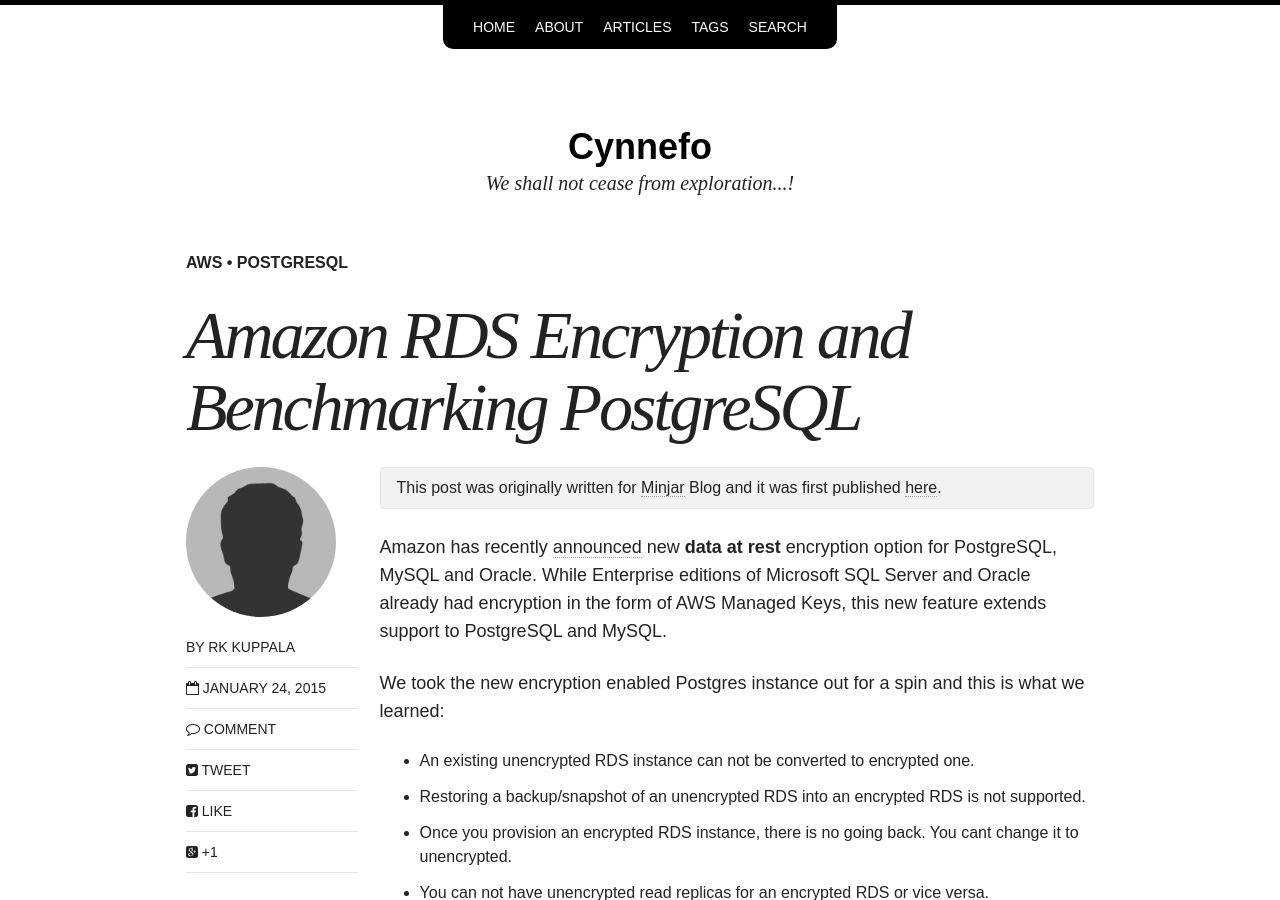
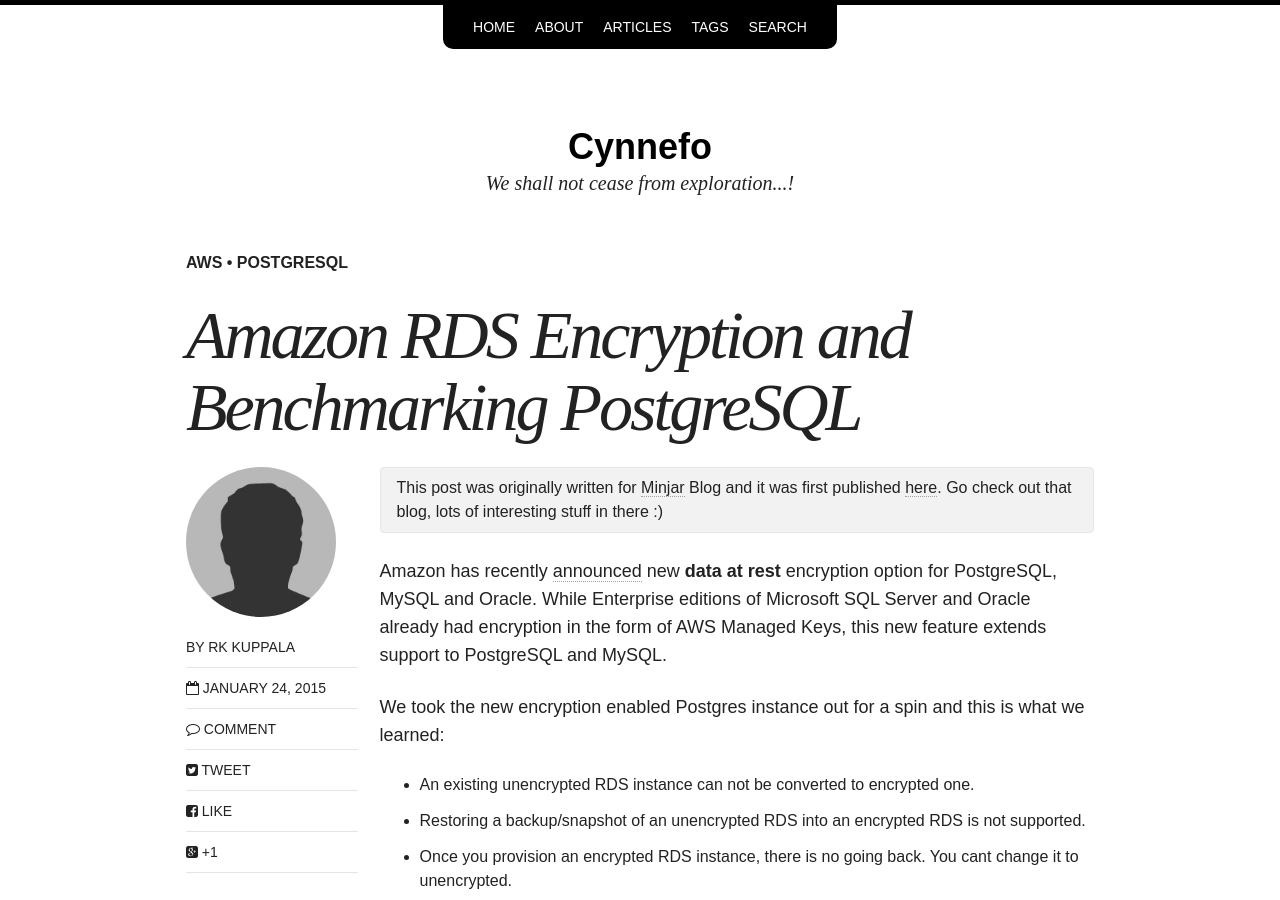
Before and after one commit to cynnefo/copypastewisdom.github.io, a Jekyll site: the page built from _posts/articles/2015-01-24-rds-encryption-postgresql-pgbench.md, in a window 1280 px wide and 900 px high. Built offline with Jekyll 4.4.1, drawn with Linux system fonts in a browser that asks for light colours; nearby versions of some CDN libraries; comment, search, counter and statistics services are not loaded.

Commit message:
Fix Typo

```diff
--- a/_posts/articles/2015-01-24-rds-encryption-postgresql-pgbench.md
+++ b/_posts/articles/2015-01-24-rds-encryption-postgresql-pgbench.md
@@ -8,7 +8,7 @@
 share: true
 ---
 
-This post was originally written for [Minjar](http://minjar.com/) Blog and it was first published [here](http://blog.minjar.com/post/108724853340/rds-encryption-and-benchmarking-postgresql).
+This post was originally written for [Minjar](http://minjar.com/) Blog and it was first published [here](http://blog.minjar.com/post/108724853340/rds-encryption-and-benchmarking-postgresql). Go check out that blog, lots of interesting stuff in there :)
 {: .notice}
 
 Amazon has recently [announced](https://aws.amazon.com/blogs/aws/new-encryption-options-for-amazon-rds/) new **data at rest** encryption option for PostgreSQL, MySQL and Oracle. While Enterprise editions of Microsoft SQL Server and Oracle already had encryption in the form of AWS Managed Keys, this new feature extends support to PostgreSQL and MySQL.
```
